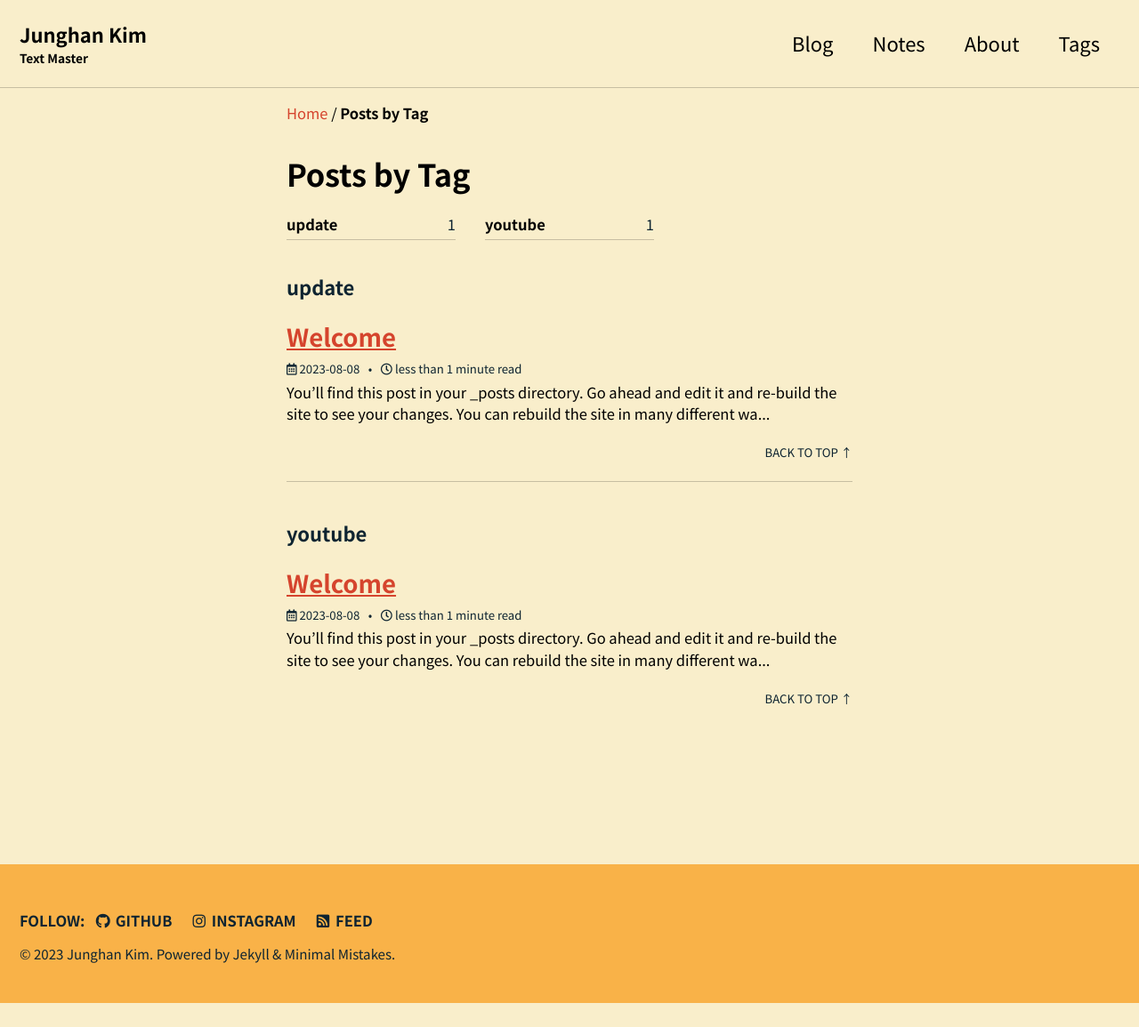
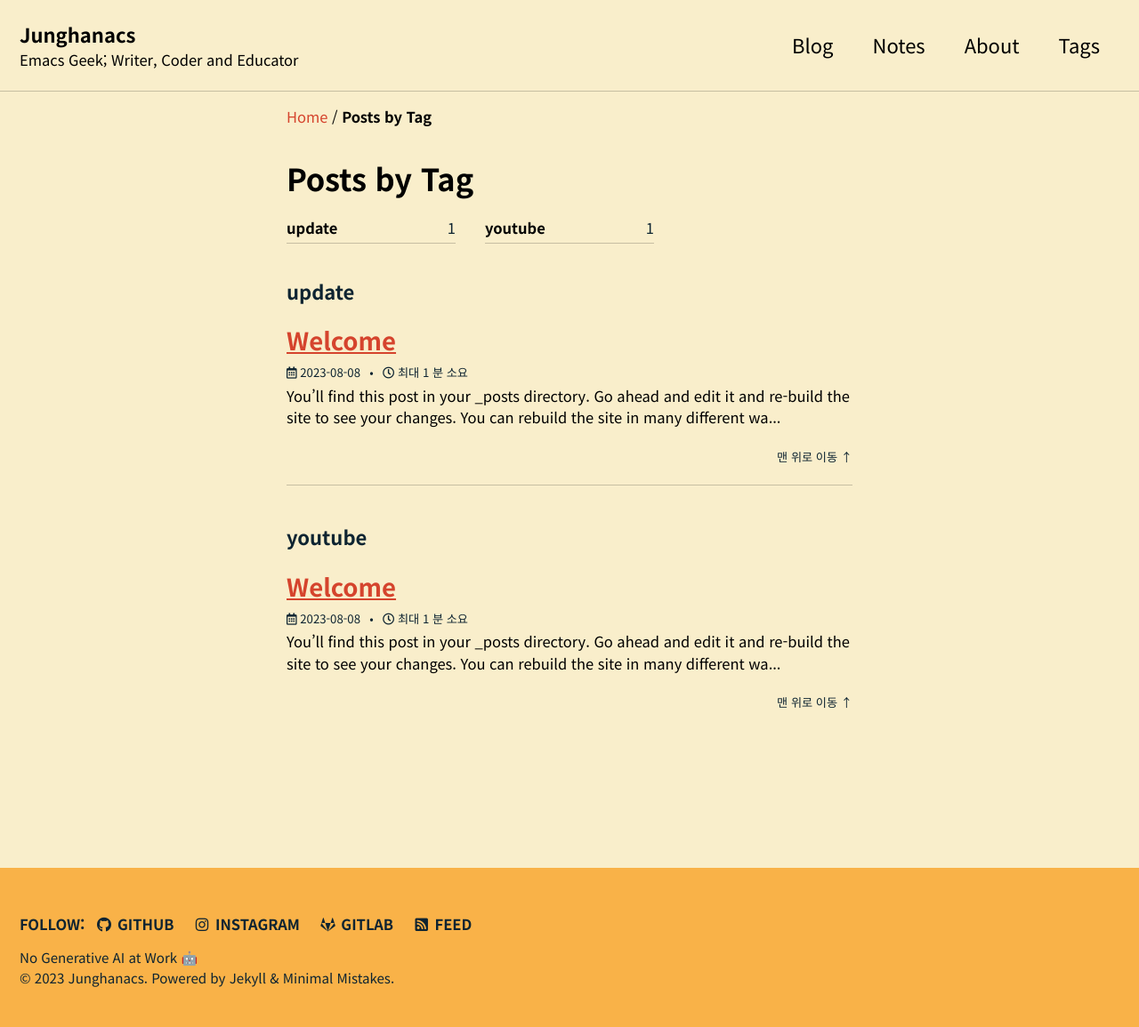
Before and after one commit to junghanacs/junghanacs.com.old, a Jekyll site: the page built from tags/tag-archive.md, in a window 1280 px wide. Shown: the whole page at 89% size. Built offline with Jekyll 4.4.1, drawn with Linux system fonts in a browser that asks for light colours; cached includes are drawn as plain includes; some web fonts are replaced; before the commit the page ends 1128 px from its top, so only the background shows below that.

Commit message:
fix themes

```diff
--- a/_config.yml
+++ b/_config.yml
@@ -16,16 +16,16 @@ minimal_mistakes_skin: "sunrise" # "air", "aqua", "contrast", "dark", "dirt", "n
 
 # * Site Settings
 
-# locale: "ko-KR"
-locale: "en-US"
-title: "Junghan Kim"
+locale: "ko-KR"
+# locale: "en-US"
+title: "Junghanacs"
 title_separator: "-"
-subtitle: "Text Master"
-name: "Junghan Kim"
+subtitle: "Emacs Geek; Writer, Coder and Educator"
+name: "Junghanacs"
 description: "Text Master"
 url: # https://junghan0611.github.io
 baseurl: # the subpath of your site, e.g. "/blog"
-repository: "junghanacs/blog" # GitHub username/repo-name e.g. "mmistakes/minimal-mistakes"
+repository: "junghanacs/junghanacs.com" # GitHub username/repo-name e.g. "mmistakes/minimal-mistakes"
 teaser: # path of fallback teaser image, e.g. "/assets/images/500x300.png"
 logo: # path of logo image to display in the masthead, e.g. "/assets/images/88x88.png"
 masthead_title: # overrides the website title displayed in the masthead, use " " for no title
@@ -152,7 +152,9 @@ footer:
     - label: "Instagram"
       icon: "fab fa-fw fa-instagram"
       url: https://www.instagram.com/junghanacs
-
+    - label: "GitLab"
+      icon: "fab fa-fw fa-gitlab"
+      url: https://www.gitlab.com/junghanacs
 # * Reading Files
 include:
   - .htaccess
--- a/_includes/footer.html
+++ b/_includes/footer.html
@@ -1,21 +1,38 @@
 <div class="page__footer-follow">
   <ul class="social-icons">
     {% if site.data.ui-text[site.locale].follow_label %}
-      <li><strong>{{ site.data.ui-text[site.locale].follow_label }}</strong></li>
-    {% endif %}
-
-    {% if site.footer.links %}
-      {% for link in site.footer.links %}
-        {% if link.label and link.url %}
-          <li><a href="{{ link.url }}" rel="nofollow noopener noreferrer"><i class="{{ link.icon | default: 'fas fa-link' }}" aria-hidden="true"></i> {{ link.label }}</a></li>
-        {% endif %}
-      {% endfor %}
-    {% endif %}
-
-    {% unless site.atom_feed.hide %}
-      <li><a href="{% if site.atom_feed.path %}{{ site.atom_feed.path }}{% else %}{{ '/feed.xml' | relative_url }}{% endif %}"><i class="fas fa-fw fa-rss-square" aria-hidden="true"></i> {{ site.data.ui-text[site.locale].feed_label | default: "Feed" }}</a></li>
+    <li><strong>{{ site.data.ui-text[site.locale].follow_label }}</strong></li>
+    {% endif %} {% if site.footer.links %} {% for link in site.footer.links %}
+    {% if link.label and link.url %}
+    <li>
+      <a href="{{ link.url }}" rel="nofollow noopener noreferrer"
+        ><i
+          class="{{ link.icon | default: 'fas fa-link' }}"
+          aria-hidden="true"
+        ></i>
+        {{ link.label }}</a
+      >
+    </li>
+    {% endif %} {% endfor %} {% endif %} {% unless site.atom_feed.hide %}
+    <li>
+      <a
+        href="{% if site.atom_feed.path %}{{ site.atom_feed.path }}{% else %}{{ '/feed.xml' | relative_url }}{% endif %}"
+        ><i class="fas fa-fw fa-rss-square" aria-hidden="true"></i> {{
+        site.data.ui-text[site.locale].feed_label | default: "Feed" }}</a
+      >
+    </li>
     {% endunless %}
   </ul>
 </div>
 
-<div class="page__footer-copyright">&copy; {{ site.time | date: '%Y' }} {{ site.name | default: site.title }}. {{ site.data.ui-text[site.locale].powered_by | default: "Powered by" }} <a href="https://jekyllrb.com" rel="nofollow">Jekyll</a> &amp; <a href="https://mademistakes.com/work/minimal-mistakes-jekyll-theme/" rel="nofollow">Minimal Mistakes</a>.</div>
+<div class="page__footer-copyright">
+  No Generative AI at Work 🤖 <br />
+  &copy; {{ site.time | date: '%Y' }} {{ site.name | default: site.title }}. {{
+  site.data.ui-text[site.locale].powered_by | default: "Powered by" }}
+  <a href="https://jekyllrb.com" rel="nofollow">Jekyll</a> &amp;
+  <a
+    href="https://mademistakes.com/work/minimal-mistakes-jekyll-theme/"
+    rel="nofollow"
+    >Minimal Mistakes</a
+  >.
+</div>
--- a/_includes/page__date.html
+++ b/_includes/page__date.html
@@ -1,4 +1,4 @@
-{% assign date_format = site.date_format | default: "%B %-d, %Y" %}
+{% assign date_format = site.date_format | default: "%Y-%m-%d" %}
 {% if page.last_modified_at %}
   <p class="page__date"><strong><i class="fas fa-fw fa-calendar-alt" aria-hidden="true"></i> {{ site.data.ui-text[site.locale].date_label | default: "Updated:" }}</strong> <time class="dt-published" datetime="{{ page.last_modified_at | date: "%Y-%m-%d" }}">{{ page.last_modified_at | date: date_format }}</time></p>
 {% elsif page.date %}
--- a/_includes/page__meta.html
+++ b/_includes/page__meta.html
@@ -1,30 +1,38 @@
-{% assign document = post | default: page %}
-{% if document.read_time or document.show_date %}
+{% assign document = post | default: page %} {% if document.read_time or
+document.show_date %}
 <p class="page__meta">
-    {% if document.show_date and document.date %}
-      {% assign date = document.date %}
+  {% if document.show_date and document.date %} {% assign date = document.date
+  %}
   <span class="page__meta-date">
-        <i class="far {% if include.type == 'grid' and document.read_time and document.show_date %}fa-fw {% endif %}fa-calendar-alt" aria-hidden="true"></i>
-        {% assign date_format = site.date_format | default: "%B %-d, %Y" %}
-        <time datetime="{{ date | date_to_xmlschema }}">{{ date | date: date_format }}</time>
+    <i
+      class="far {% if include.type == 'grid' and document.read_time and document.show_date %}fa-fw {% endif %}fa-calendar-alt"
+      aria-hidden="true"
+    ></i>
+    {% assign date_format = site.date_format | default: "%Y-%m-%d" %}
+    <time datetime="{{ date | date_to_xmlschema }}"
+      >{{ date | date: date_format }}</time
+    >
   </span>
-    {% endif %}
-
-    {% if document.read_time and document.show_date %}<span class="page__meta-sep"></span>{% endif %}
-
-    {% if document.read_time %}
-      {% assign words_per_minute = document.words_per_minute | default: site.words_per_minute | default: 200 %}
+  {% endif %} {% if document.read_time and document.show_date %}<span
+    class="page__meta-sep"
+  ></span
+  >{% endif %} {% if document.read_time %} {% assign words_per_minute =
+  document.words_per_minute | default: site.words_per_minute | default: 200 %}
   {% assign words = document.content | strip_html | number_of_words %}
 
   <span class="page__meta-readtime">
-        <i class="far {% if include.type == 'grid' and document.read_time and document.show_date %}fa-fw {% endif %}fa-clock" aria-hidden="true"></i>
-        {% if words < words_per_minute %}
-          {{ site.data.ui-text[site.locale].less_than | default: "less than" }} 1 {{ site.data.ui-text[site.locale].minute_read | default: "minute read" }}
-        {% elsif words == words_per_minute %}
-          1 {{ site.data.ui-text[site.locale].minute_read | default: "minute read" }}
-        {% else %}
-          {{ words | divided_by: words_per_minute }} {{ site.data.ui-text[site.locale].minute_read | default: "minute read" }}
-        {% endif %}
+    <i
+      class="far {% if include.type == 'grid' and document.read_time and document.show_date %}fa-fw {% endif %}fa-clock"
+      aria-hidden="true"
+    ></i>
+    {% if words < words_per_minute %} {{
+    site.data.ui-text[site.locale].less_than | default: "less than" }} 1 {{
+    site.data.ui-text[site.locale].minute_read | default: "minute read" }} {%
+    elsif words == words_per_minute %} 1 {{
+    site.data.ui-text[site.locale].minute_read | default: "minute read" }} {%
+    else %} {{ words | divided_by: words_per_minute }} {{
+    site.data.ui-text[site.locale].minute_read | default: "minute read" }} {%
+    endif %}
   </span>
   {% endif %}
 </p>
--- a/_sass/minimal-mistakes/_masthead.scss
+++ b/_sass/minimal-mistakes/_masthead.scss
@@ -50,12 +50,14 @@
   -ms-flex-item-align: center;
   align-self: center;
   font-weight: bold;
+  font-family: $header-font-family;
   // z-index: 20;
 }
 
 .site-subtitle {
   display: block;
-  font-size: $type-size-8;
+  font-size: $type-size-6; // 8
+  font-weight: normal;
 }
 
 .masthead__menu {
@@ -64,6 +66,7 @@
   margin-right: 0;
   width: 100%;
   clear: both;
+  font-family: $header-font-family;
 
   .site-nav {
     margin-left: 0;
```
Also changed, not shown: _includes/comment.html (+35 -10 lines). Lines whose indentation alone changed are shown as unchanged.
